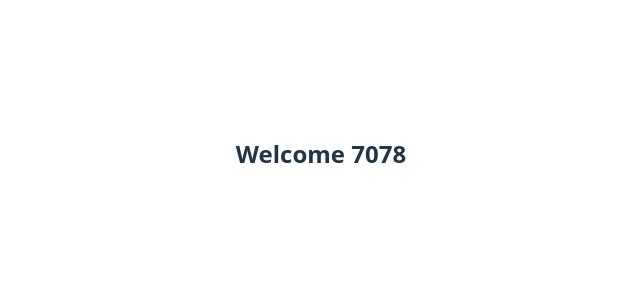
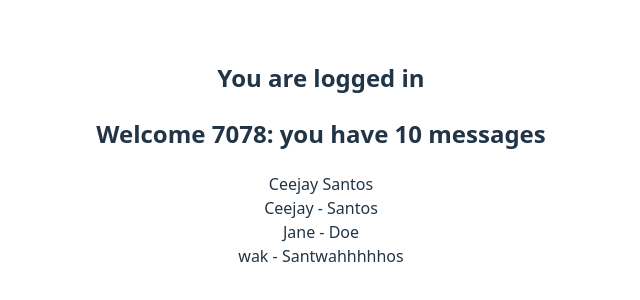
Before and after one commit to 7078-cj/react_typescript, a React (Vite) app: page / in a window 1280 px wide. Shown: the part 246-546 px from the top of the page, without its empty margins (319-959 px from the left). Built offline with nearby package versions, Linux system fonts and the light colour scheme.

Commit message:
Basic Props

```diff
--- a/src/App.tsx
+++ b/src/App.tsx
@@ -1,13 +1,36 @@
 
 import './App.css'
 import Greet from './components/Greet'
+import Person from './components/Person'
+import PersonList from './components/PersonList'
 
 function App() {
+  const personName={
+    firstName: "Ceejay",
+    lastName: "Santos"
+  }
 
+  const nameList = [
+    {
+      firstName: "Ceejay",
+      lastName: "Santos"
+    },
+    {
+      firstName: "Jane",
+      lastName: "Doe"
+    },
+    {
+      firstName: "wak",
+      lastName: "Santwahhhhhos"
+    },
+
+  ]
 
   return (
     <>
-      <Greet name={"7078"}/>
+      <Greet name={"7078"} messageCount={10} isLoggedIn={true}/>
+      <Person name={personName}/>
+      <PersonList persons={nameList}/>
     </>
   )
 }
--- a/src/components/Greet.tsx
+++ b/src/components/Greet.tsx
@@ -1,12 +1,17 @@
 type GreetProps ={
     name:string
+    messageCount: number
+    isLoggedIn: boolean
 }
 //you can add types in the props
 
-function Greet({name}:GreetProps) {
+function Greet({name, messageCount, isLoggedIn}:GreetProps) {
   return (
     <div>
-        <h2>Welcome {name} </h2>
+        {
+            isLoggedIn && <h2>You are logged in</h2>
+        }
+        <h2>Welcome {name}: you have {messageCount} messages </h2>
     </div>
   )
 }
--- /dev/null
+++ b/src/components/Person.tsx
@@ -0,0 +1,14 @@
+type PersonProps = {
+    name:{
+        firstName: string
+        lastName: string
+    }
+}
+
+function Person({name}:PersonProps) {
+  return (
+    <div>{name.firstName} {name.lastName}</div>
+  )
+}
+
+export default Person
--- /dev/null
+++ b/src/components/PersonList.tsx
@@ -0,0 +1,18 @@
+type PersonListProps = {
+    persons: {
+        firstName: string
+        lastName: string
+    }[] // an array of object with properties
+}
+
+function PersonList({persons}: PersonListProps) {
+  return (
+    <div>
+        {
+            persons.map((p)=><div>{p.firstName} - {p.lastName}</div>)
+        }
+    </div>
+  )
+}
+
+export default PersonList
```
